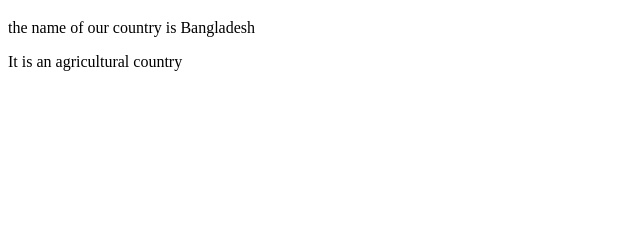
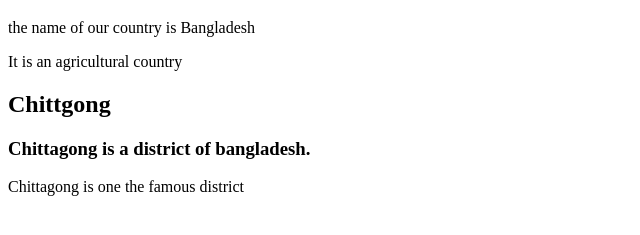
Before and after one commit to MdAbeer/abeer-chy, a plain HTML site: page index.html in a window 1280 px wide. Shown: the part 61-296 px from the top of the page, without its empty margins (0-640 px from the left). Drawn offline with Linux system fonts and the light colour scheme.

Commit message:
ctg district

```diff
--- a/index.html
+++ b/index.html
@@ -5,10 +5,13 @@
     <meta http-equiv="X-UA-Compatible" content="IE=edge">
     <meta name="viewport" content="width=device-width, initial-scale=1.0">
     <title>Document</title>
-</head>
+     </head>
 <body>
     <h1>Our Country</h1>
     <p>the name of our country is Bangladesh</p>
     <p>It is an agricultural country</p>
+    <h2>Chittgong</h2>
+    <h3>Chittagong is a district of bangladesh.</h3>
+    <p>Chittagong is one the famous district</p>
 </body>
 </html>
```
